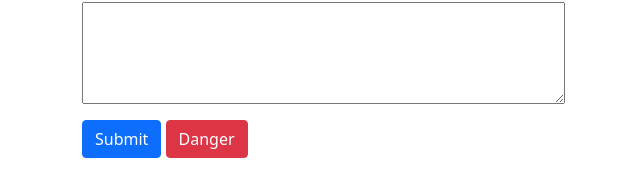
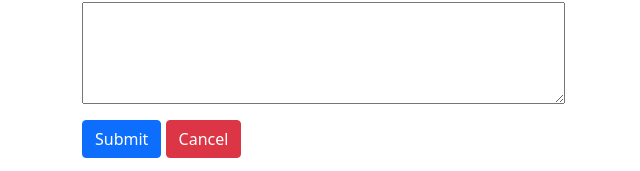
Before and after one commit to Haiseal/lab1-wad, a plain HTML site: page form.html in a window 1280 px wide. Shown: the part 807-978 px from the top of the page, 0-640 px from the left. Drawn offline with nearby package versions, Linux system fonts and the light colour scheme.

Commit message:
Update form.html

```diff
--- a/form.html
+++ b/form.html
@@ -64,7 +64,7 @@
                 <br>
             </div>
             <button type="submit" class="btn btn-primary">Submit</button>
-             <button type="reset" class="btn btn-danger">Danger</button>
+             <button type="reset" class="btn btn-danger">Cancel</button>
         </form>
 
     </div>
```
